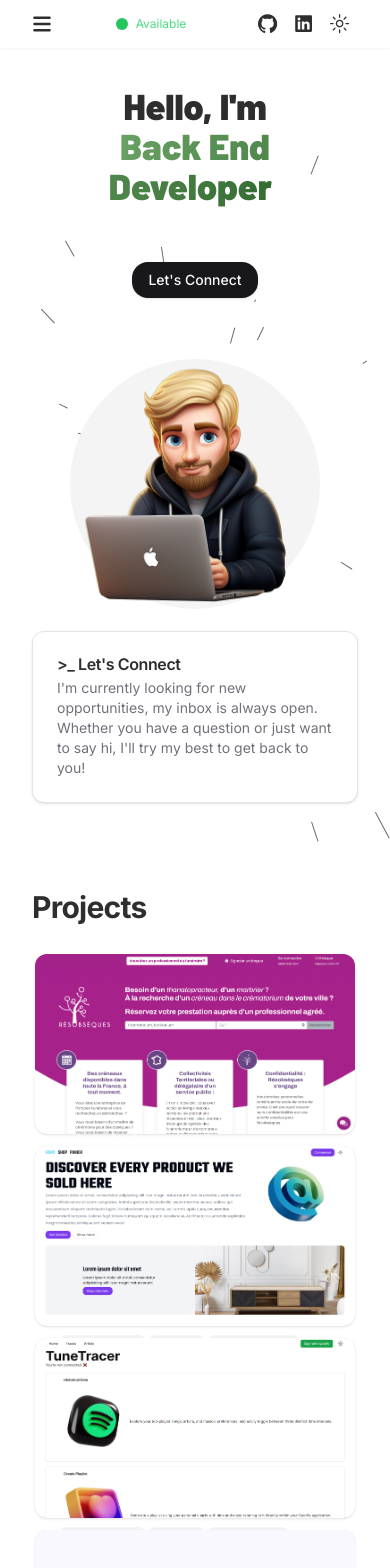
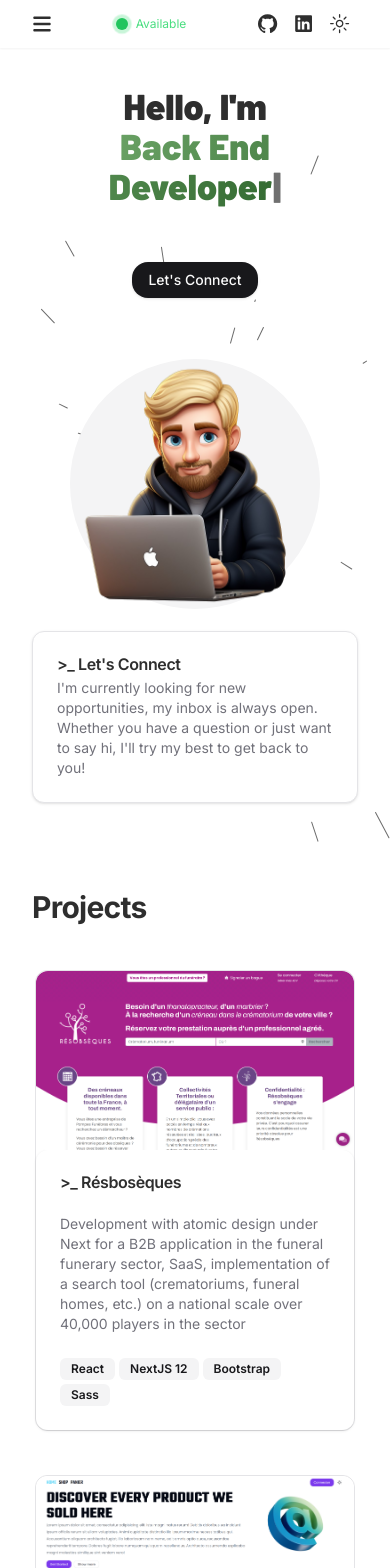
Before and after one commit to gautchap/portfolio, a Next.js app: page / in a window 390 px wide. Shown: the top 1568 px of the page. Built offline with nearby package versions, Linux system fonts and the light colour scheme.

Commit message:
refactor: change project card ui to match design in mobile

```diff
--- a/src/components/project-card.tsx
+++ b/src/components/project-card.tsx
@@ -1,11 +1,4 @@
-import {
-  Card,
-  CardContent,
-  CardDescription,
-  CardFooter,
-  CardHeader,
-  CardTitle,
-} from "@/components/ui/card";
+import { Card, CardContent, CardDescription, CardFooter, CardHeader, CardTitle } from "@/components/ui/card";
 import { Badge } from "@/components/ui/badge";
 import Link from "next/link";
 import { Project } from "@/data/projects";
@@ -20,30 +13,28 @@ export default function ProjectCard({ project }: ProjectCardProps) {
         <Link
             href={project.url}
             target="_blank"
-      className="inline-flex relative max-w-[320px] md:max-w-md aspect-video"
+            className="inline-flex relative max-w-[320px] md:max-w-md aspect-video flex-wrap my-4 md:m-0 border rounded-xl md:border-none"
         >
             <div className="opacity-1 hover:opacity-20 transition-opacity duration-300">
                 <Image
                     priority
                     alt={project.name}
-          className="block dark:hidden absolute rounded-xl aspect-video hover:blur-sm transition duration-300 transform-gpu"
+                    className="block dark:hidden md:absolute rounded-xl aspect-video hover:blur-sm transition duration-300 transform-gpu"
                     src={project.img.light}
                 />
                 <Image
                     priority
                     alt={project.name}
-          className="hidden dark:block absolute rounded-xl aspect-video hover:blur-sm transition duration-300 transform-gpu"
+                    className="hidden dark:block md:absolute rounded-xl aspect-video hover:blur-sm transition duration-300 transform-gpu"
                     src={project.img.dark}
                 />
             </div>
-      <Card className="h-full w-full bg-black text-white">
+            <Card className="md:bg-black md:text-white border-none md:h-full">
                 <CardHeader>
                     <CardTitle>&gt;_ {project.name}</CardTitle>
                 </CardHeader>
                 <CardContent>
-          <CardDescription className="text-white">
-            {project.description}
-          </CardDescription>
+                    <CardDescription className="md:text-white">{project.description}</CardDescription>
                 </CardContent>
                 <CardFooter className="flex-wrap gap-1">
                     {project.badges.map((badge) => (
```
Lines whose indentation alone changed are shown as unchanged.
